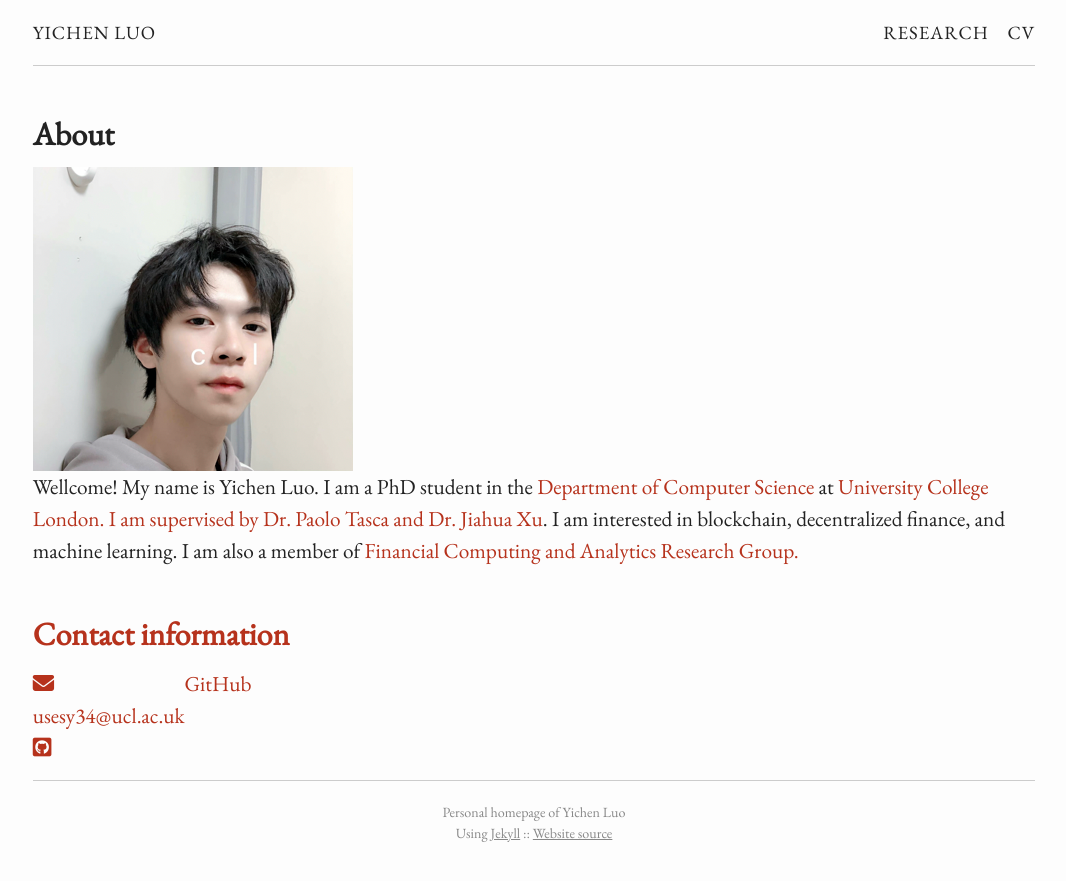
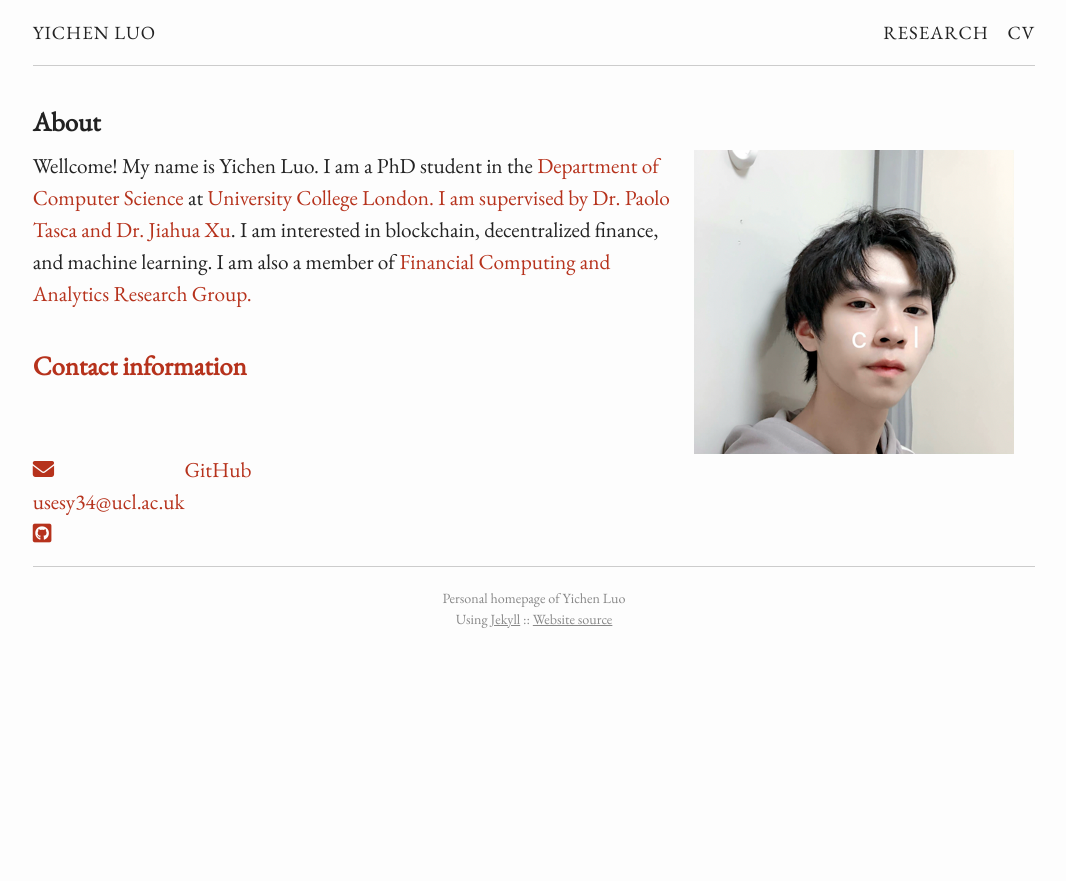
Before and after one commit to lyc0603/lyc0603.github.io, a Jekyll site: the page built from index.html, in a window 1280 px wide. Shown: the top 881 px of the page, without its empty margins (106-1172 px from the left). Built offline with Jekyll 4.4.1, drawn with Linux system fonts in a browser that asks for light colours.

Commit message:
add new features

```diff
--- a/_sass/_base.scss
+++ b/_sass/_base.scss
@@ -70,6 +70,22 @@ li {
 //  Headings
 h1, h2, h3, h4, h5, h6 {
     font-weight: bold;
+}
+
+h1 {
+    font-size: 24pt;
+}
+
+h2 {
+    margin-top: 0.5em;
+    margin-bottom: 0.2em;
+    font-size: 20pt;
+}
+
+h3 {
+    font-size: 16pt;
+    margin-top: 0.5em;
+    margin-bottom: 0;
 }
 
 // Links
@@ -160,3 +176,28 @@ ul.listing li.listing-item time {
 ul.listing li.listing-item a {
     color: $url-color;
 }
+
+dl {
+    &.emph {
+        dt {
+            font-weight: bold;
+        }
+    }
+
+    &.inline {
+        width: 100%;
+        display: grid;
+        grid-template-columns: max-content auto;
+        dt {
+            grid-column-start: 1;
+            margin: 0;
+            margin-right: 0.5em;
+            padding: 0;
+        }
+        dd {
+            grid-column-start: 2;
+            margin: 0;
+            padding: 0;
+        }
+    }
+}
--- a/_sass/_page.scss
+++ b/_sass/_page.scss
@@ -54,8 +54,8 @@
     display: block;
 }
 
-dl.inline {
-    width: 100%;
-    display: grid;
-    grid-template-columns: max-content auto;
+.intro .image {
+    float: right;
+    margin: 0 1em;
+    max-width: 35%;
 }
```
